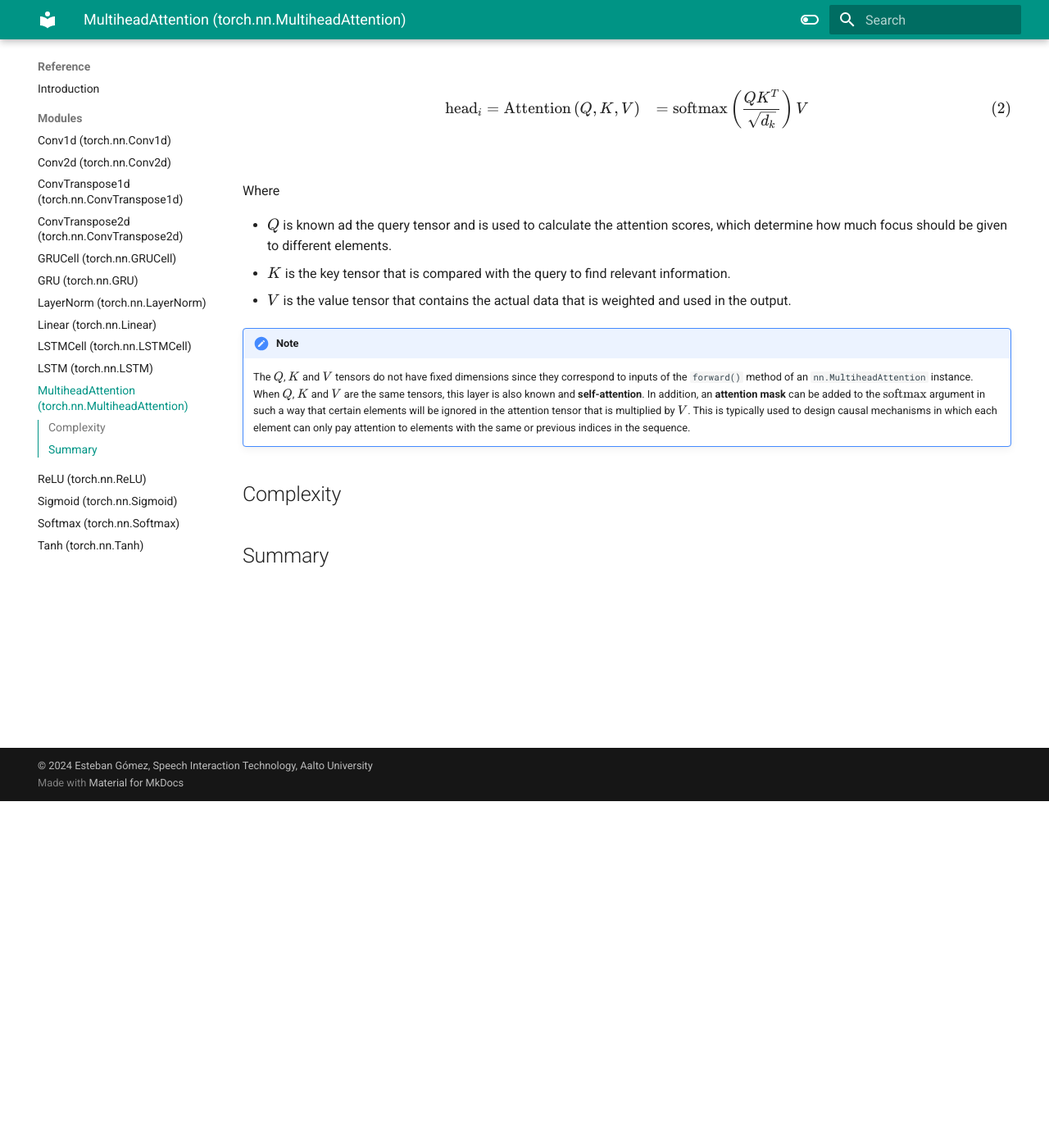
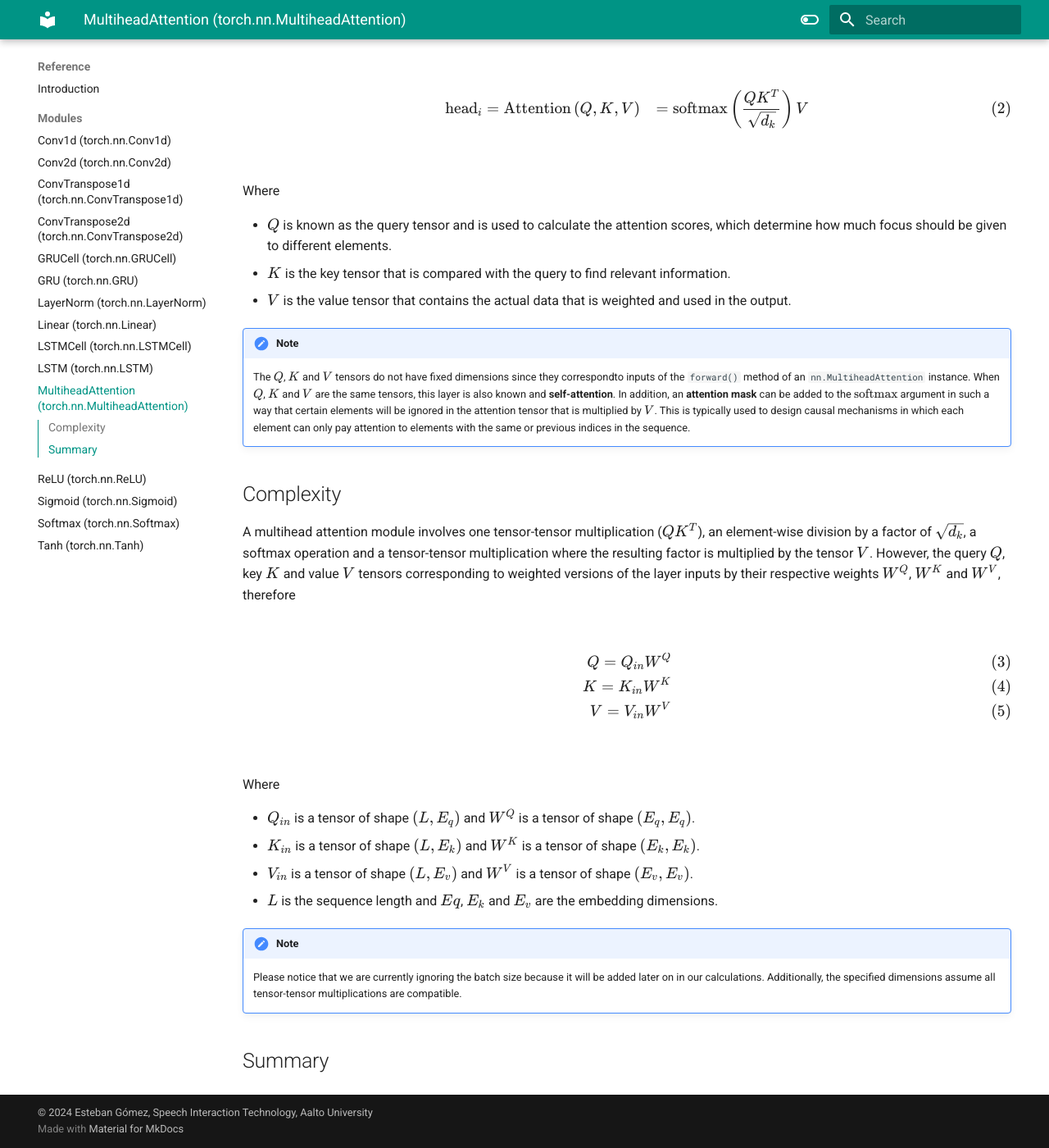
Before and after one commit to eagomez2/moduleprofiler, an MkDocs documentation site: the page built from docs/modules/multiheadattention.md, in a window 1280 px wide and 1400 px high, scrolled down 423 px. Shown: the whole window at 82% size. Built offline with MkDocs 1.6.1 and Material for MkDocs 9.7.7, drawn with Linux system fonts in a browser that asks for light colours; comment, search, counter and statistics services are not loaded.

Commit message:
Update docs for MultiheadAttention

```diff
--- a/docs/modules/multiheadattention.md
+++ b/docs/modules/multiheadattention.md
@@ -7,7 +7,7 @@ $$
 \end{align}
 $$
 
-Where each head computed
+Where each head computes
 
 $$
 \begin{align}
@@ -17,13 +17,34 @@ $$
 
 Where
 
-* $Q$ is known ad the query tensor and is used to calculate the attention scores, which determine how much focus should be given to different elements.
+* $Q$ is known as the query tensor and is used to calculate the attention scores, which determine how much focus should be given to different elements.
 * $K$ is the key tensor that is compared with the query to find relevant information.
 * $V$ is the value tensor that contains the actual data that is weighted and used in the output.
 
 !!! note
-    The $Q$, $K$ and $V$ tensors do not have fixed dimensions since they correspond to inputs of the `forward()` method of an `nn.MultiheadAttention` instance. When $Q$, $K$ and $V$ are the same tensors, this layer is also known and **self-attention**. In addition, an **attention mask** can be added to the $\text{softmax}$ argument in such a way that certain elements will be ignored in the attention tensor that is multiplied by $V$. This is typically used to design causal mechanisms in which each element can only pay attention to elements with the same or previous indices in the sequence.
+    The $Q$, $K$ and $V$ tensors do not have fixed dimensions since they correspondto inputs of the `forward()` method of an `nn.MultiheadAttention` instance. When $Q$, $K$ and $V$ are the same tensors, this layer is also known and **self-attention**. In addition, an **attention mask** can be added to the $\text{softmax}$ argument in such a way that certain elements will be ignored in the attention tensor that is multiplied by $V$. This is typically used to design causal mechanisms in which each element can only pay attention to elements with the same or previous indices in the sequence.
 
 ## Complexity
+A multihead attention module involves one tensor-tensor multiplication ($QK^T$), an element-wise division by a factor
+of $\sqrt{d_k}$, a softmax operation and a tensor-tensor multiplication where the resulting factor is multiplied by the tensor $V$.
+However, the query $Q$, key $K$ and value $V$ tensors corresponding to weighted versions of the layer inputs by their respective weights $W^Q$, $W^K$ and $W^V$, therefore
+
+$$
+\begin{align}
+Q=Q_{in}W^Q \\
+K=K_{in}W^K \\
+V=V_{in}W^V
+\end{align}
+$$
+
+Where
+
+* $Q_{in}$ is a tensor of shape $\left(L, E_{q}\right)$ and $W^Q$ is a tensor of shape $\left(E_{q}, E_{q}\right)$.
+* $K_{in}$ is a tensor of shape $\left(L, E_{k}\right)$ and $W^K$ is a tensor of shape $\left(E_{k}, E_{k}\right)$.
+* $V_{in}$ is a tensor of shape $\left(L, E_{v}\right)$ and $W^V$ is a tensor of shape $\left(E_{v}, E_{v}\right)$.
+* $L$ is the sequence length and $E{q}$, $E_{k}$ and $E_{v}$ are the embedding dimensions.
+
+!!! note
+    Please notice that we are currently ignoring the batch size because it will be added later on in our calculations. Additionally, the specified dimensions assume all tensor-tensor multiplications are compatible.
 
 ## Summary
```
